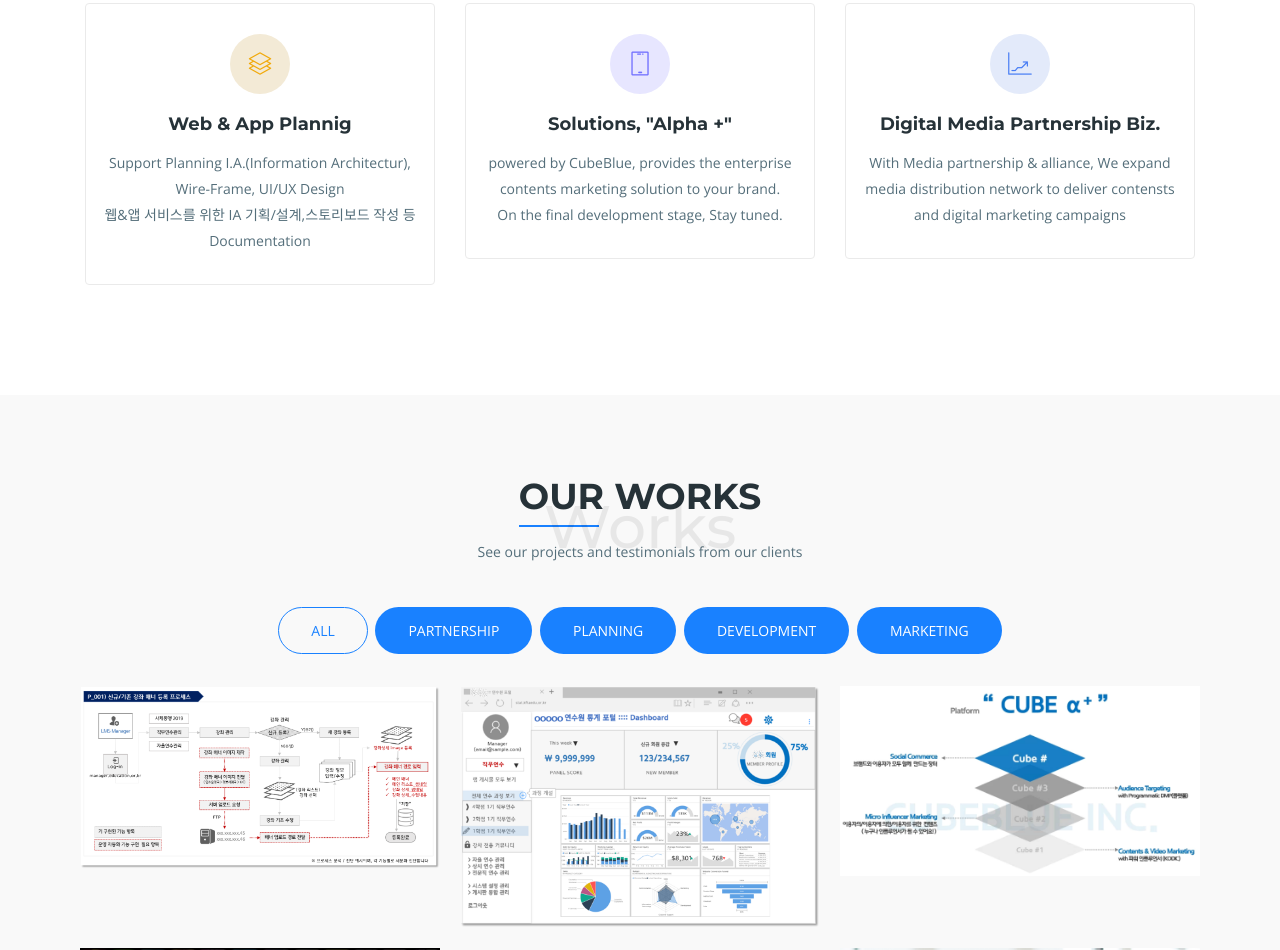
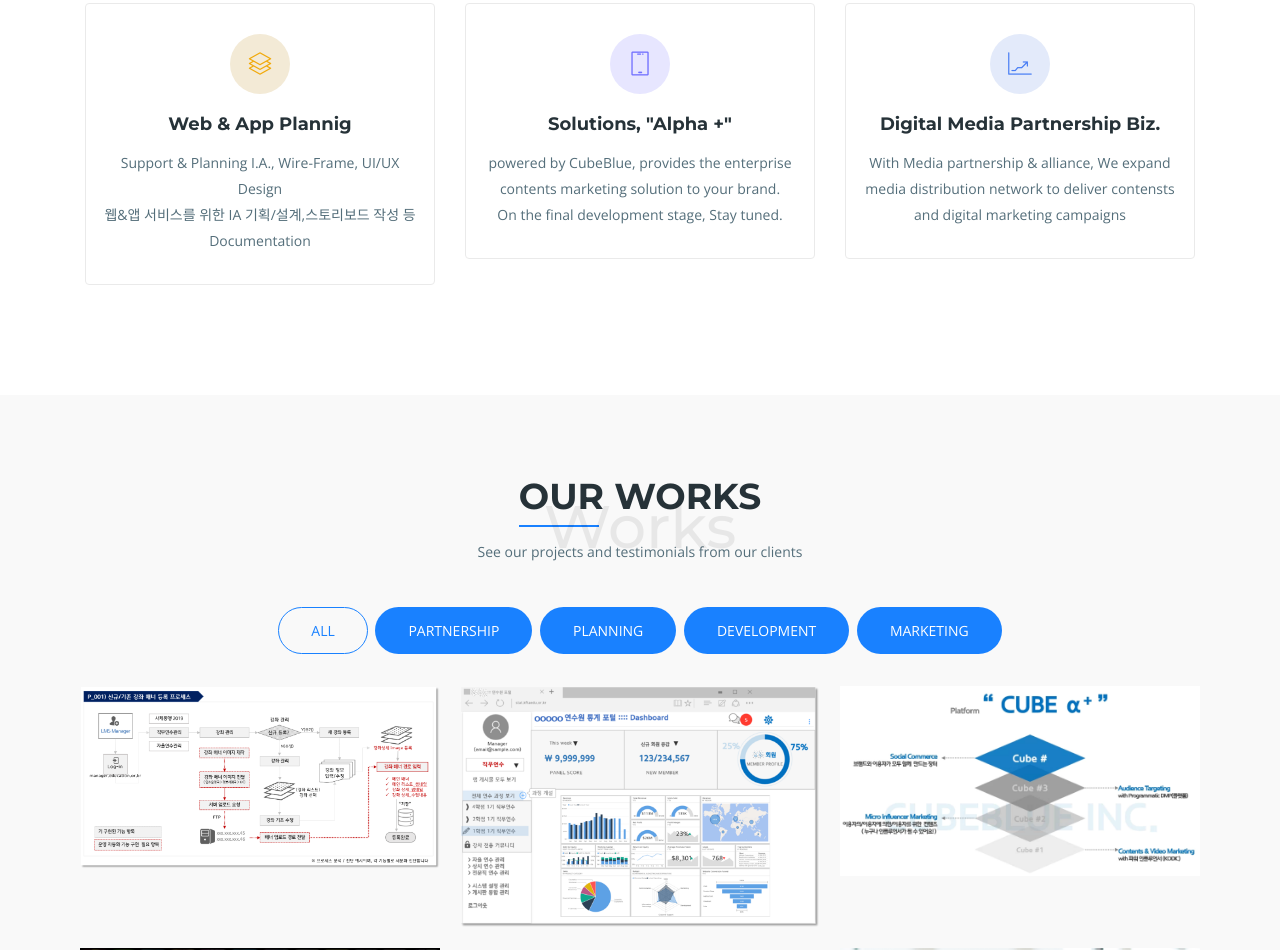
Before and after one commit to zankke/Qble, a plain HTML site: page index.html in a window 1280 px wide. Shown: the part 1276-2226 px from the top of the page. Drawn offline with nearby package versions, Linux system fonts and the light colour scheme; files whose address does not match are found by name.

Commit message:
Update index.html

```diff
--- a/index.html
+++ b/index.html
@@ -225,7 +225,7 @@
               <i class="lni-layers"></i>
             </div>
             <h4 class="nav-item"><strong> Web & App Plannig</strong></h4>
-            <p>Support Planning I.A.(Information Architectur), Wire-Frame, UI/UX Design</p>
+            <p>Support & Planning I.A., Wire-Frame, UI/UX Design</p>
             <p>웹&앱 서비스를 위한 IA 기획/설계,스토리보드 작성 등 Documentation </p>
           </div>
         </div>
```
